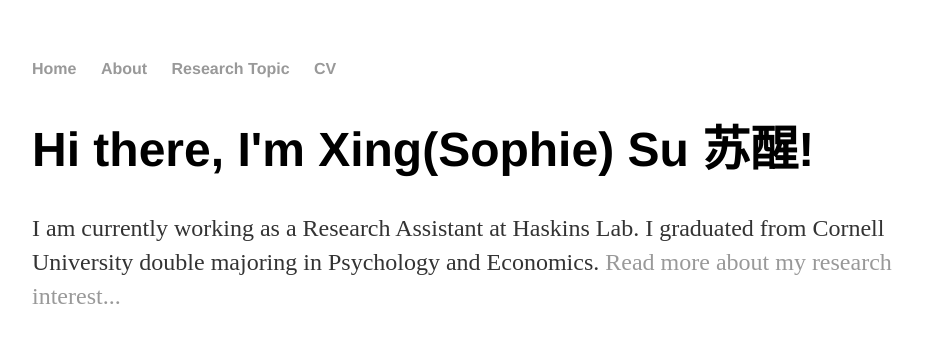
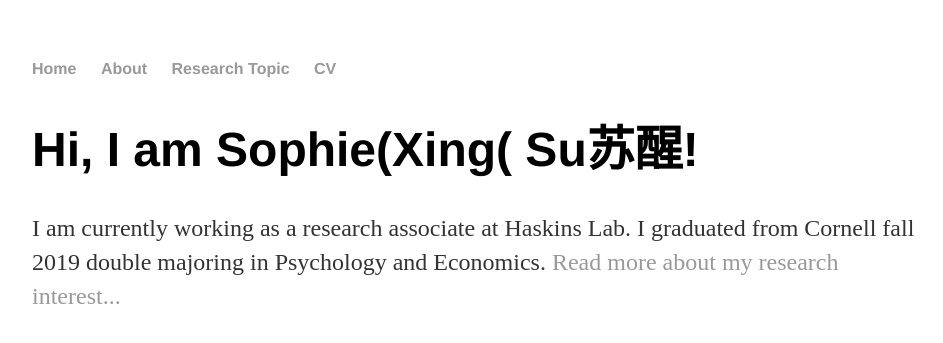
Before and after one commit to sophiexingsu/check.github.io, a Jekyll site: the page built from index.html, in a window 1280 px wide. Shown: the top 343 px of the page, without its empty margins (160-1103 px from the left). Built offline with Jekyll 4.4.1, drawn with Linux system fonts in a browser that asks for light colours; Markdown is read by kramdown in place of the engine named in the settings.

Commit message:
Update index.html
update about my introduction

```diff
--- a/index.html
+++ b/index.html
@@ -3,8 +3,8 @@
 title: Sophie(Xing) Su
 ---
 <div class="blurb">
-	<h1>Hi there, I'm Xing(Sophie) Su 苏醒!</h1>
-	<p>I am currently working as a Research Assistant at Haskins Lab. I graduated from Cornell University double majoring in Psychology and Economics.  <a href="/about">Read more about my research interest...</a></p>
+	<h1>Hi, I am Sophie(Xing( Su苏醒!</h1>
+	<p>I am currently working as a research associate at Haskins Lab. I graduated from Cornell fall 2019 double majoring in Psychology and Economics.  <a href="/about">Read more about my research interest...</a></p>
 </div><!-- /.blurb -->
 
 
```
